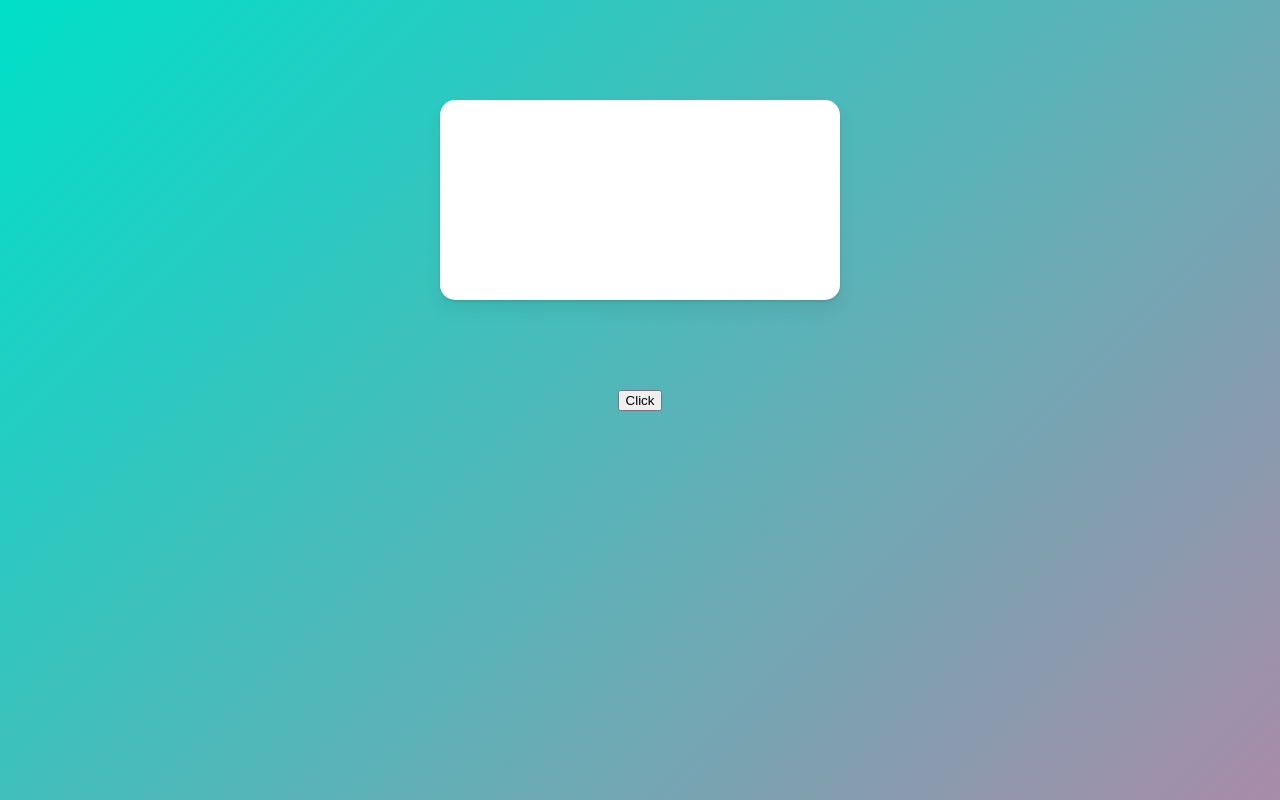
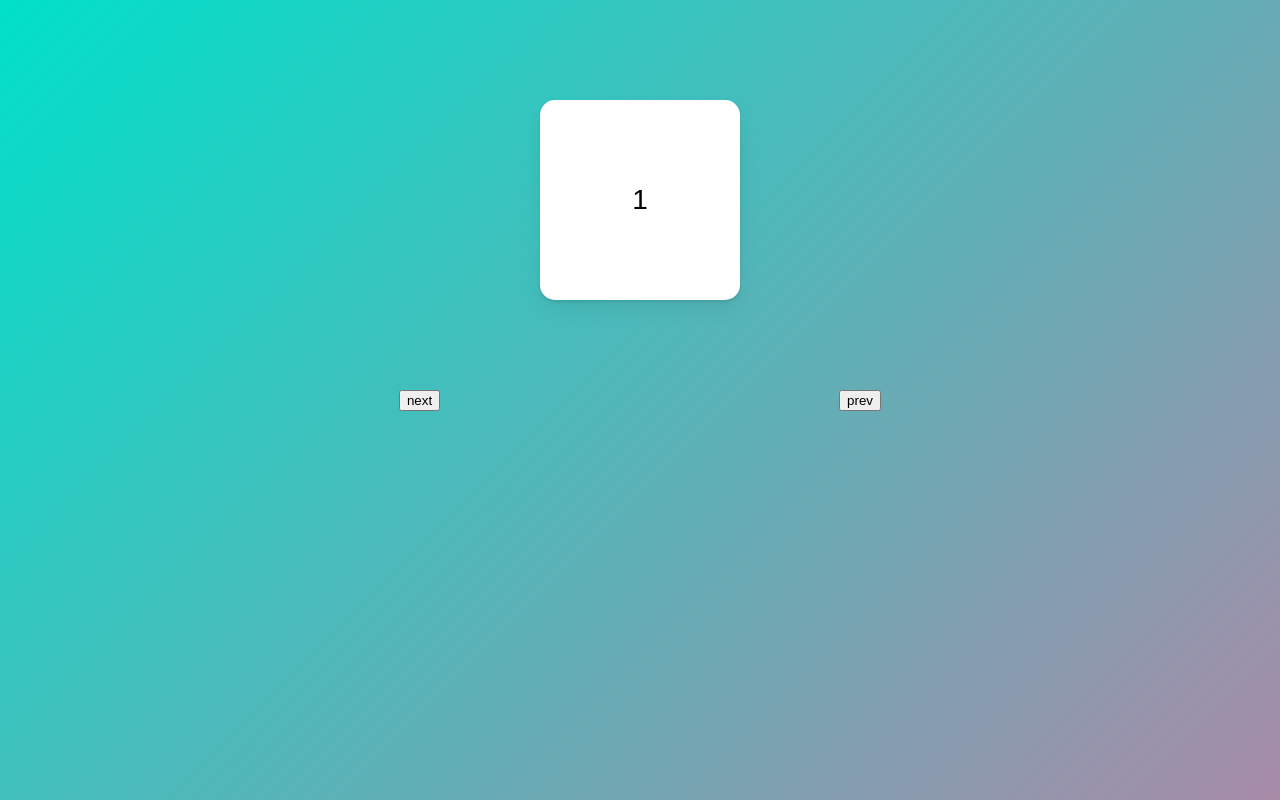
Before and after one commit to rovin0805/Motion, a React (Create React App) app: page / in a window 1280 px wide. Built offline with nearby package versions, Linux system fonts and the light colour scheme.

Commit message:
Slider part One

```diff
--- a/src/App.tsx
+++ b/src/App.tsx
@@ -22,26 +22,30 @@ const BoxTemplate = styled(motion.div)`
   box-shadow: 0 2px 3px rgba(0, 0, 0, 0.1), 0 10px 20px rgba(0, 0, 0, 0.06);
   border-radius: 15px;
   background-color: rgba(255, 255, 255, 1);
+  width: 200px;
+  height: 200px;
 `;
 const Box = styled(BoxTemplate)`
   grid-template-columns: repeat(2, 1fr);
-  width: 200px;
-  height: 200px;
   background-color: rgba(255, 255, 255, 0.2);
 `;
 const Box2 = styled(BoxTemplate)`
   width: 50px;
   height: 50px;
 `;
-const Box3 = styled(BoxTemplate)`
-  width: 200px;
-  height: 200px;
-`;
+const Box3 = styled(BoxTemplate)``;
 const Box4 = styled(BoxTemplate)`
   width: 400px;
-  height: 200px;
   position: absolute;
   top: 100px;
+`;
+const SliderBox = styled(BoxTemplate)`
+  position: absolute;
+  top: 100px;
+  display: flex;
+  justify-content: center;
+  align-items: center;
+  font-size: 28px;
 `;
 
 const Circle = styled(motion.div)`
@@ -73,6 +77,7 @@ const Svg = styled.svg`
   } */
 `;
 
+// variants
 const boxVariants: Variants = {
   start: {
     opacity: 0,
@@ -143,6 +148,23 @@ const box4Variants = {
   },
 };
 
+const sliderVariants = {
+  invisible: {
+    x: 500,
+    opacity: 0,
+    scale: 0,
+  },
+  visible: {
+    x: 0,
+    opacity: 1,
+    scale: 1,
+    transition: {
+      duration: 1,
+    },
+  },
+  exit: { x: -500, opacity: 0, scale: 0, transition: { duration: 1 } },
+};
+
 function App() {
   const constraintBoxRef = useRef<HTMLDivElement>(null);
 
@@ -155,14 +177,21 @@ function App() {
     [
       'linear-gradient(135deg, rgb(0, 210, 238), rgb(0, 83, 238))',
       'linear-gradient(135deg, rgb(0, 238, 155), rgb(238, 178, 0))',
-    ]
+    ],
   );
   const { scrollY, scrollYProgress } = useViewportScroll();
   const scale = useTransform(scrollYProgress, [0, 1], [1, 2]);
 
   // anmation presence values
   const [showing, setShowing] = useState(true);
-  const toggleShowing = () => setShowing((prev) => !prev);
+  const toggleShowing = () => setShowing(prev => !prev);
+
+  // slider values
+  const numArr = [1, 2, 3, 4, 5];
+  const [visible, setVisible] = useState(1);
+  const nextPlease = () =>
+    setVisible(prev => (prev === numArr.length ? numArr.length : prev + 1));
+  const prevPlease = () => setVisible(prev => (prev === 1 ? 1 : prev - 1));
 
   useEffect(() => {
     x.onChange(() => console.log(x.get()));
@@ -206,7 +235,7 @@ function App() {
       </Svg> */}
 
       {/* AnimatePresence */}
-      <AnimatePresence>
+      {/* <AnimatePresence>
         {showing ? (
           <Box4
             variants={box4Variants}
@@ -216,7 +245,25 @@ function App() {
           />
         ) : null}
       </AnimatePresence>
-      <button onClick={toggleShowing}>Click</button>
+      <button onClick={toggleShowing}>Click</button> */}
+
+      {/* Slider */}
+      <AnimatePresence>
+        {numArr.map(i =>
+          i === visible ? (
+            <SliderBox
+              variants={sliderVariants}
+              initial='invisible'
+              animate='visible'
+              exit='exit'
+              key={i}>
+              {i}
+            </SliderBox>
+          ) : null,
+        )}
+      </AnimatePresence>
+      <button onClick={nextPlease}>next</button>
+      <button onClick={prevPlease}>prev</button>
     </Wrapper>
   );
 }
```
Also changed, not shown: 1 other file (tests, documents, lock files or other folders).
